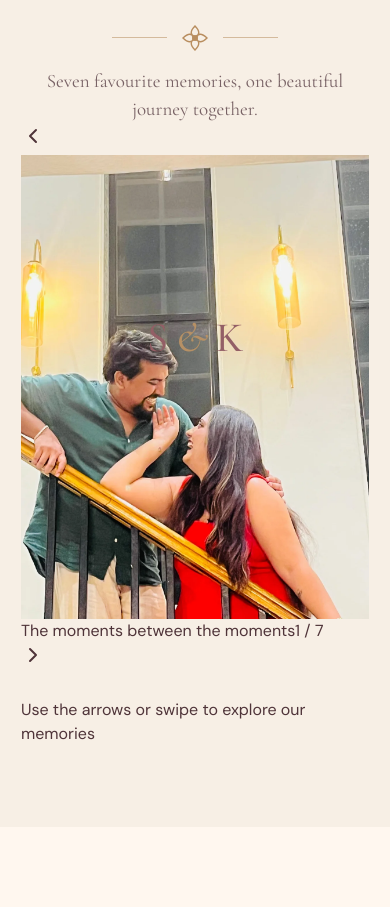
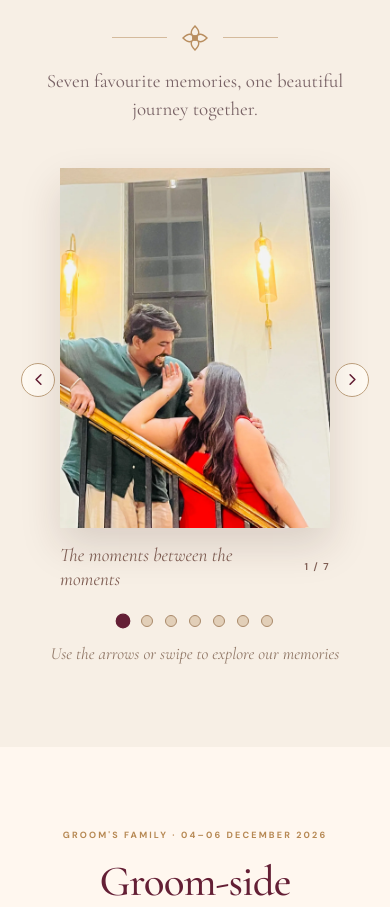
Before and after one commit to Mr-krishu/Simkri, a React (Vite) app: page / in a window 390 px wide. Shown: the part 3030-3937 px from the top of the page. Built offline with nearby package versions, Linux system fonts and the light colour scheme; the HTML template or start-up script is replaced by a standard one.

Commit message:
Style responsive seven-photo wedding carousel

```diff
--- a/src/index.css
+++ b/src/index.css
@@ -346,3 +346,29 @@ a { color: inherit; }
 .couple-photo-card figcaption {color:#805f55;text-align:center;font:italic 19px/1.35 'Cormorant Garamond',serif;margin:14px 0 0;}
 @media(max-width:900px){.couple-photo-grid{grid-template-columns:repeat(2,minmax(0,1fr));}.groom-events-grid{grid-template-columns:repeat(2,minmax(0,1fr));}}
 @media(max-width:600px){.groom-events-grid{grid-template-columns:1fr;}.groom-event-card{padding:28px 18px;min-height:0;}.couple-photo-grid{gap:12px;}.couple-photo-card figcaption{font-size:16px;}}
+
+
+/* Seven-photo wedding carousel */
+.couple-carousel {max-width:760px;margin:44px auto 0;}
+.couple-carousel-stage {display:flex;align-items:center;justify-content:center;gap:14px;min-width:0;}
+.couple-carousel-slide {margin:0;flex:1;min-width:0;max-width:530px;}
+.couple-carousel-image {position:relative;aspect-ratio:4 / 5;overflow:hidden;background:#e5d7c7;box-shadow:0 18px 38px rgba(63,32,24,.15);}
+.couple-carousel-image img {position:relative;z-index:1;display:block;width:100%;height:100%;object-fit:cover;user-select:none;}
+.couple-carousel-slide figcaption {display:flex;align-items:center;justify-content:space-between;gap:15px;margin-top:15px;color:#805f55;}
+.couple-carousel-caption {font:italic 24px/1.3 'Cormorant Garamond',serif;}
+.couple-carousel-count {white-space:nowrap;letter-spacing:.15em;font:600 12px/1.4 'DM Sans',sans-serif;}
+.couple-carousel-arrow {flex:none;width:48px;height:48px;border:1px solid #bea17e;border-radius:50%;background:#fffaf2;color:var(--wine);display:grid;place-items:center;cursor:pointer;transition:background .2s,transform .2s;}
+.couple-carousel-arrow:hover {background:#efe0cc;transform:scale(1.05);}
+.couple-carousel-arrow:focus-visible,.couple-carousel-dot:focus-visible {outline:3px solid var(--wine);outline-offset:4px;}
+.couple-carousel-dots {display:flex;align-items:center;justify-content:center;gap:12px;margin:23px auto 0;}
+.couple-carousel-dot {padding:0;width:12px;height:12px;border:1px solid #a88869;background:#e2cfb8;border-radius:50%;cursor:pointer;transition:background .2s,transform .2s;}
+.couple-carousel-dot.is-active {background:var(--wine);transform:scale(1.23);border-color:var(--wine);}
+.couple-carousel-hint {text-align:center;color:#907766;font:italic 17px/1.4 'Cormorant Garamond',serif;margin:15px auto 0;}
+@media(max-width:600px) {
+  .couple-carousel-stage {gap:5px;}
+  .couple-carousel-arrow {width:34px;height:34px;}
+  .couple-carousel-arrow svg {width:19px;height:19px;}
+  .couple-carousel-caption {font-size:19px;}
+  .couple-carousel-count {font-size:10px;}
+  .couple-carousel-image {aspect-ratio:3 / 4;}
+}
```
